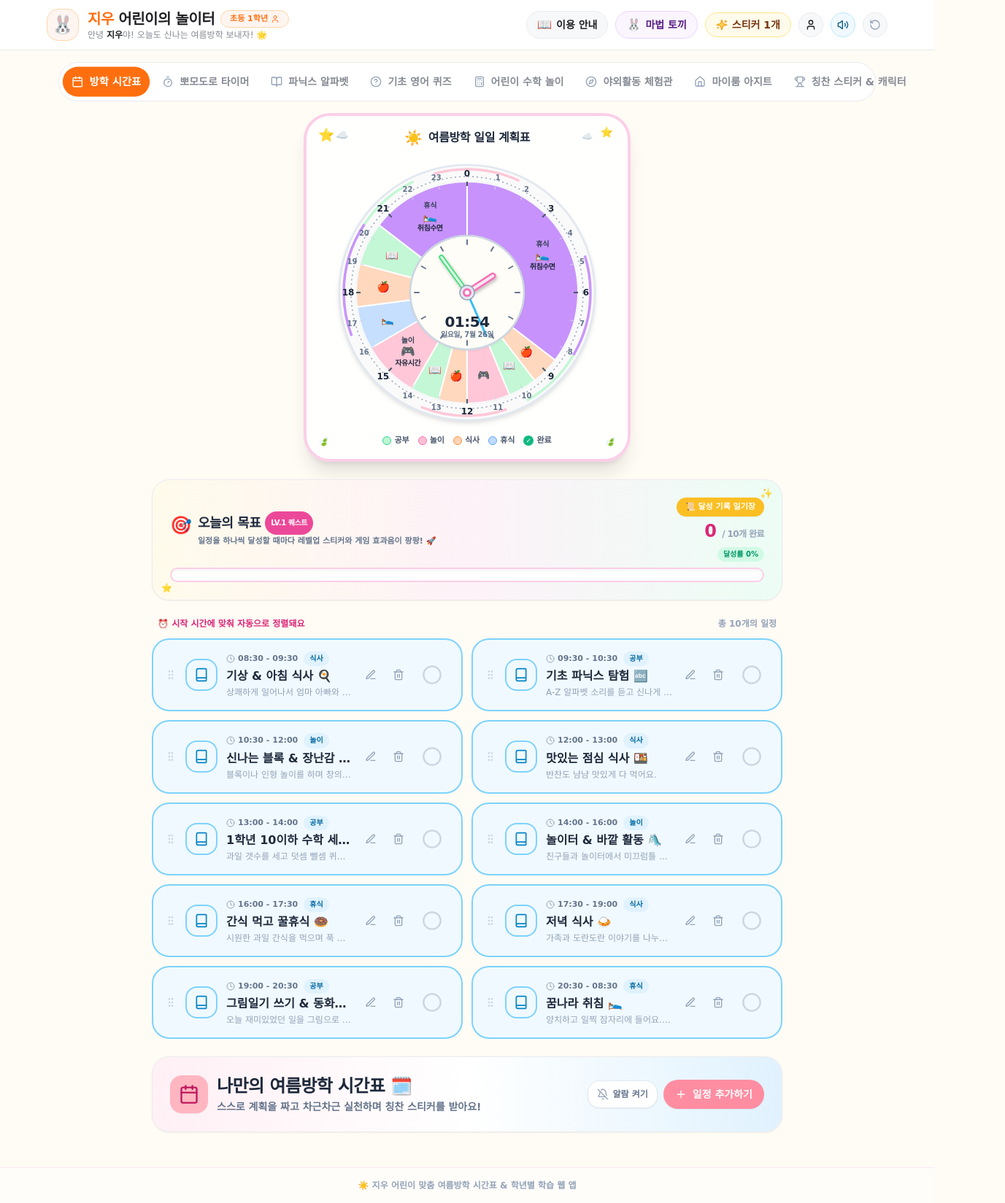
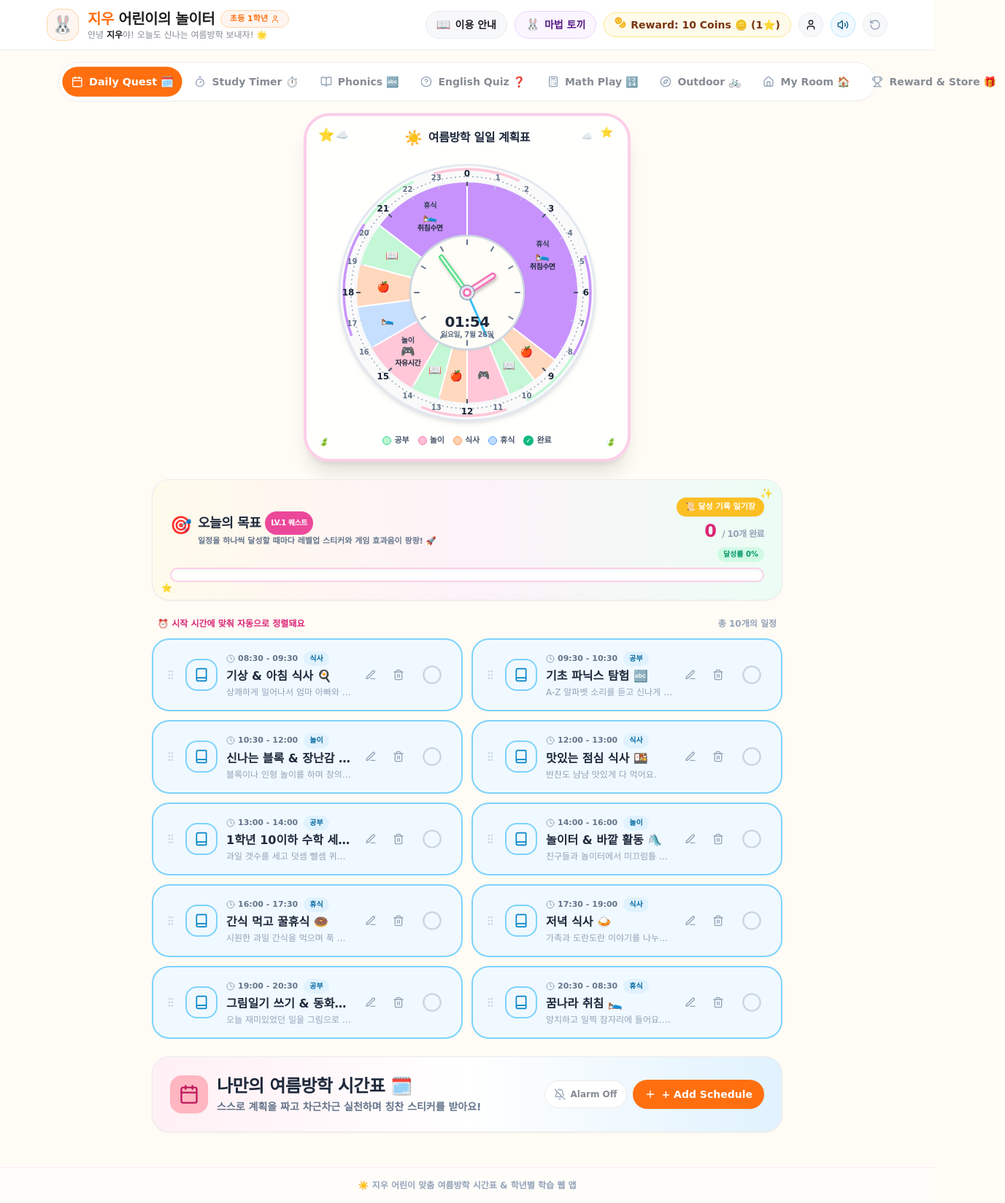
Before and after one commit to MrHan897/kids-vacation-english, a React (Vite) app: page / in a window 1280 px wide. Shown: the whole page at 73% size, 1377 px wide, since content can reach past the window. Built offline with nearby package versions, Linux system fonts and the light colour scheme; a web font is replaced by a local one.

Commit message:
refactor: apply SEED Design System (DESIGN.md), English UI terms, multi-profile rewards, and clean code

```diff
--- a/src/components/common/Header.tsx
+++ b/src/components/common/Header.tsx
@@ -1,6 +1,6 @@
 import React, { useState } from 'react';
 import { UserProfile } from '../../types';
-import { Volume2, RotateCcw, User, Sparkles } from 'lucide-react';
+import { Volume2, RotateCcw, User, Sparkles, Coins } from 'lucide-react';
 import { playSound, speakText } from '../../services/audio';
 import { ProfileModal } from './ProfileModal';
 
@@ -100,10 +100,10 @@ export const Header: React.FC<HeaderProps> = ({
             <span>{activeCharacterName ? activeCharacterName.split('(')[0].trim() : '마법 토끼'}</span>
           </div>
 
-          {/* Sticker Count Badge */}
+          {/* Reward Point & Sticker Count Badge */}
           <div className="flex items-center gap-1.5 bg-amber-50 border border-amber-200 text-amber-900 px-3.5 py-1.5 rounded-full text-xs sm:text-sm font-bold shadow-2xs">
-            <Sparkles className="w-4 h-4 text-amber-500 fill-amber-300 animate-pulse" />
-            <span data-testid="sticker-count">스티커 {stickersCount}개</span>
+            <Coins className="w-4 h-4 text-amber-500 fill-amber-300 animate-bounce" />
+            <span data-testid="sticker-count">Reward: {stickersCount * 10} Coins 🪙 ({stickersCount}⭐)</span>
           </div>
 
           {/* Edit Profile Button */}
--- a/src/components/common/Navbar.tsx
+++ b/src/components/common/Navbar.tsx
@@ -10,14 +10,14 @@ interface NavbarProps {
 
 export const Navbar: React.FC<NavbarProps> = ({ activeTab, onTabChange }) => {
   const tabs: { id: ActiveTab; label: string; shortLabel: string; icon: React.FC<{ className?: string }>; color: string }[] = [
-    { id: 'timetable', label: '방학 시간표', shortLabel: '시간표', icon: Calendar, color: 'bg-pastel-pink text-pink-900 border-pink-300' },
-    { id: 'timer', label: '뽀모도로 타이머', shortLabel: '타이머', icon: Timer, color: 'bg-pastel-blue text-sky-900 border-sky-300' },
-    { id: 'phonics', label: '파닉스 알파벳', shortLabel: '파닉스', icon: BookOpen, color: 'bg-pastel-purple text-purple-900 border-purple-300' },
-    { id: 'quiz', label: '기초 영어 퀴즈', shortLabel: '영어퀴즈', icon: HelpCircle, color: 'bg-pastel-mint text-emerald-900 border-emerald-300' },
-    { id: 'math', label: '어린이 수학 놀이', shortLabel: '수학놀이', icon: Calculator, color: 'bg-amber-100 text-amber-900 border-amber-300' },
-    { id: 'outdoor', label: '야외활동 체험관', shortLabel: '야외체험', icon: Compass, color: 'bg-emerald-100 text-emerald-900 border-emerald-300' },
-    { id: 'myroom', label: '마이룸 아지트', shortLabel: '마이룸', icon: Home, color: 'bg-purple-100 text-purple-900 border-purple-300' },
-    { id: 'rewards', label: '칭찬 스티커 & 캐릭터', shortLabel: '보상함', icon: Trophy, color: 'bg-pastel-yellow text-amber-900 border-amber-300' },
+    { id: 'timetable', label: 'Daily Quest 🗓️', shortLabel: 'Daily Quest', icon: Calendar, color: 'bg-pastel-pink text-pink-900 border-pink-300' },
+    { id: 'timer', label: 'Study Timer ⏱️', shortLabel: 'Timer', icon: Timer, color: 'bg-pastel-blue text-sky-900 border-sky-300' },
+    { id: 'phonics', label: 'Phonics 🔤', shortLabel: 'Phonics', icon: BookOpen, color: 'bg-pastel-purple text-purple-900 border-purple-300' },
+    { id: 'quiz', label: 'English Quiz ❓', shortLabel: 'Quiz', icon: HelpCircle, color: 'bg-pastel-mint text-emerald-900 border-emerald-300' },
+    { id: 'math', label: 'Math Play 🔢', shortLabel: 'Math', icon: Calculator, color: 'bg-amber-100 text-amber-900 border-amber-300' },
+    { id: 'outdoor', label: 'Outdoor 🚲', shortLabel: 'Outdoor', icon: Compass, color: 'bg-emerald-100 text-emerald-900 border-emerald-300' },
+    { id: 'myroom', label: 'My Room 🏠', shortLabel: 'My Room', icon: Home, color: 'bg-purple-100 text-purple-900 border-purple-300' },
+    { id: 'rewards', label: 'Reward & Store 🎁', shortLabel: 'Reward', icon: Trophy, color: 'bg-pastel-yellow text-amber-900 border-amber-300' },
   ];
 
   const handleSelect = (tab: ActiveTab) => {
--- a/src/components/timetable/TimetableModule.tsx
+++ b/src/components/timetable/TimetableModule.tsx
@@ -329,15 +329,15 @@ export const TimetableModule: React.FC<TimetableModuleProps> = ({ onNavigateTab
             <button
               type="button"
               onClick={handleToggleAlarm}
-              className={`px-3 py-2.5 rounded-2xl font-extrabold text-xs transition-all flex items-center gap-1.5 border shadow-sm ${
+              className={`px-3 py-2.5 rounded-full font-extrabold text-xs transition-all flex items-center gap-1.5 border shadow-2xs ${
                 alarmActive
                   ? 'bg-amber-400 text-slate-900 border-amber-500 hover:bg-amber-500'
-                  : 'bg-white text-slate-500 border-slate-200 hover:bg-slate-50'
+                  : 'bg-white text-seed-muted border-seed-hairline hover:bg-slate-50'
               }`}
-              title={alarmActive ? '스마트폰 알람 켜짐' : '스마트폰 알람 켜기'}
+              title={alarmActive ? 'Alarm On' : 'Alarm Off'}
             >
               {alarmActive ? <Bell className="w-4 h-4 text-slate-900 animate-bounce" /> : <BellOff className="w-4 h-4 text-slate-400" />}
-              <span>{alarmActive ? '알람 켜짐 🔔' : '알람 켜기'}</span>
+              <span>{alarmActive ? 'Alarm On 🔔' : 'Alarm Off'}</span>
             </button>
 
             {/* Add Activity Button (Main Test IDs) */}
@@ -345,10 +345,10 @@ export const TimetableModule: React.FC<TimetableModuleProps> = ({ onNavigateTab
               type="button"
               data-testid="add-activity-btn"
               onClick={handleOpenAddModal}
-              className="flex-1 sm:flex-initial btn-cute bg-pastel-pink-dark hover:bg-pink-500 text-white px-4 py-2.5 rounded-2xl font-bold text-xs shadow-md transition-all flex items-center justify-center gap-2"
+              className="flex-1 sm:flex-initial btn-cute bg-seed-primary hover:bg-orange-600 text-white px-5 py-2.5 rounded-full font-bold text-xs shadow-xs transition-all flex items-center justify-center gap-2"
             >
               <Plus className="w-4 h-4" />
-              <span>일정 추가하기</span>
+              <span>+ Add Schedule</span>
             </button>
 
             {/* Duplicate Add Schedule Button to fulfill exact data-testid="add-schedule-btn" contract */}
```
